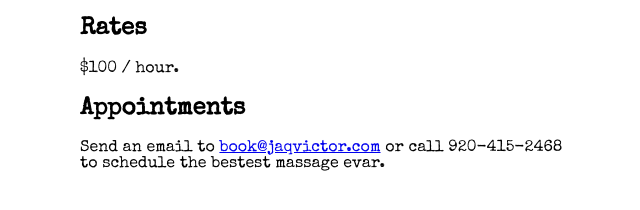
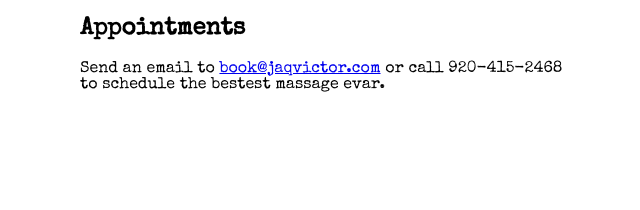
Before and after one commit to jaqvictor-massage/jaqvictor-massage.github.io, a plain HTML site: page index.html in a window 1280 px wide. Shown: the part 556-766 px from the top of the page, without its empty margins (310-950 px from the left). Drawn offline with nearby package versions, Linux system fonts and the light colour scheme.

Commit message:
Updated rates

```diff
--- a/index.html
+++ b/index.html
@@ -18,10 +18,6 @@
       <p>Sparkly blurb 'bout me coming soon.</p>
     </section>
     <section>
-      <h1>Rates</h1>
-      <p>$100 / hour.</p>
-    </section>
-    <section>
       <h1>Appointments</h1>
       <p>Send an email to <a href="mailto:book@jaqvictor.com">book@jaqvictor.com</a> or
       call 920-415-2468 to schedule the bestest massage evar.</p>
```
